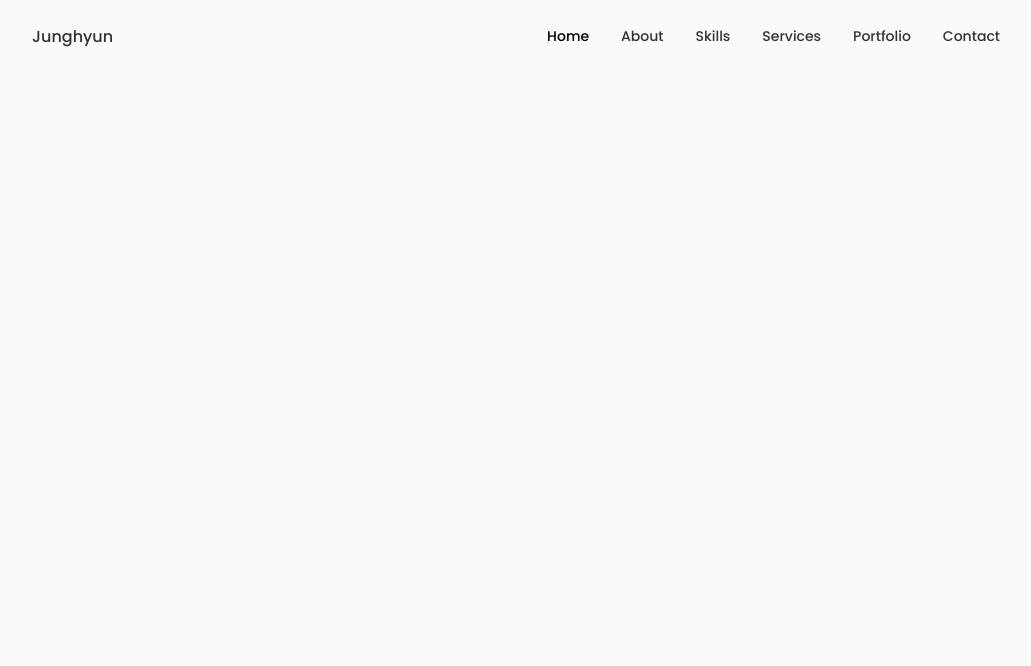
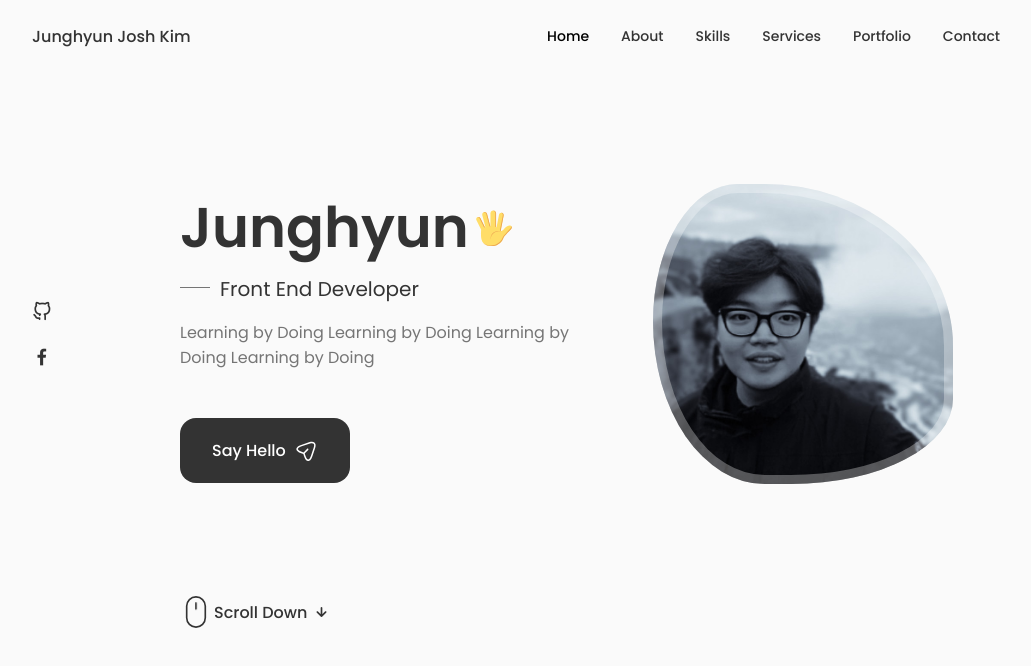
Before and after one commit to junghyun-josh-kim/portfolio-junghyun, a React (Create React App) app: page / in a window 1280 px wide. Shown: the top 666 px of the page, without its empty margins (124-1155 px from the left). Built offline with nearby package versions, Linux system fonts and the light colour scheme.

Commit message:
Home: Profile img

```diff
--- a/src/App.js
+++ b/src/App.js
@@ -1,10 +1,14 @@
 import './App.css';
 import Header from './components/header/Header';
+import Home from './components/home/Home';
 
 function App() {
   return (
     <>
       <Header />
+      <main>
+        <Home />
+      </main>
     </>
   );
 }
--- a/src/components/header/Header.jsx
+++ b/src/components/header/Header.jsx
@@ -8,7 +8,7 @@
     <header className='header'>
       <nav className='nav container'>
         <a href='index.html' className='nav__logo'>
-          Junghyun
+          Junghyun Josh Kim
         </a>
         <div className={Toggle ? 'nav__menu show-menu' : 'nav__menu'}>
           <ul className='nav__list grid'>
--- /dev/null
+++ b/src/components/home/Data.jsx
@@ -0,0 +1,84 @@
+const Data = () => {
+  return (
+    <div className='home__data'>
+      <h1 className='home__title'>
+        Junghyun
+        <svg
+          width='36'
+          height='36'
+          viewBox='0 0 48 48'
+          fill='none'
+          xmlns='http://www.w3.org/2000/svg'
+          class='home__hand'
+        >
+          <path
+            d='M25.4995 32.0305L31.3495 33.1555L36.1495 8.48051C36.4495 6.83051 35.3995 5.18051 33.8245 4.88051C32.1745 4.58051 30.5995 5.70551 30.2995 7.35551L25.4995 32.0305Z'
+            fill='#FFDD67'
+          ></path>
+          <path
+            d='M33.8996 4.88018C33.6746 4.80518 33.5246 4.80518 33.2996 4.80518C34.6496 5.33018 35.3996 6.75518 35.0996 8.25518L30.2996 32.9302L31.3496 33.1552L36.1496 8.48018C36.5246 6.75518 35.4746 5.18018 33.8996 4.88018Z'
+            fill='#EBA352'
+          ></path>
+          <path
+            d='M19.4995 32.7802H26.5495V5.55518C26.5495 3.53018 24.9745 1.80518 23.0245 1.80518C21.1495 1.80518 19.4995 3.45518 19.4995 5.55518V32.7802Z'
+            fill='#FFDD67'
+          ></path>
+          <path
+            d='M23.0995 1.80518C22.9495 1.80518 22.7245 1.80518 22.5745 1.88018C24.2995 2.18018 25.5745 3.68018 25.5745 5.55518V32.8552H26.6245V5.55518C26.6245 3.45518 25.0495 1.80518 23.0995 1.80518Z'
+            fill='#EBA352'
+          ></path>
+          <path
+            d='M15.7495 32.7054L21.7495 31.1304L15.2245 6.30541C14.7745 4.58041 13.0495 3.53041 11.3995 3.90541C9.74948 4.35541 8.77448 6.08041 9.22448 7.80541L15.7495 32.7054Z'
+            fill='#FFDD67'
+          ></path>
+          <path
+            d='M11.3995 3.90541L10.9495 4.13041C12.4495 4.05541 13.7995 5.03041 14.2495 6.60541L20.7745 31.4304L21.8245 31.1304L15.2245 6.30541C14.7745 4.58041 13.0495 3.53041 11.3995 3.90541Z'
+            fill='#EBA352'
+          ></path>
+          <path
+            d='M2.99937 10.355C1.57437 11.03 1.12437 12.83 1.87437 14.33L11.7744 34.055L16.7994 31.505L6.89937 11.78C6.14937 10.28 4.42437 9.68 2.99937 10.355Z'
+            fill='#FFDD67'
+          ></path>
+          <path
+            d='M2.99956 10.355C2.84956 10.43 2.69956 10.505 2.54956 10.655C3.82456 10.28 5.24956 10.955 5.92456 12.305L15.8246 32.03L16.7996 31.58L6.89956 11.78C6.14956 10.28 4.42456 9.68 2.99956 10.355Z'
+            fill='#EBA352'
+          ></path>
+          <path
+            d='M46.2744 22.2801C45.0744 19.9551 41.3244 20.1051 37.4994 24.3051C34.7994 27.2301 34.2744 28.2051 31.5744 28.1301V25.0551C31.5744 25.0551 25.7994 20.7801 14.3244 22.7301C14.3244 22.7301 7.79945 23.6301 7.79945 27.0801C7.79945 27.0801 6.67445 35.4051 8.99945 40.6551C12.4494 48.4551 30.1494 50.4801 35.6994 37.2051C36.8244 34.5801 39.0744 32.6301 41.0994 30.1551C43.4244 27.1551 47.5494 24.7551 46.2744 22.2801Z'
+            fill='#FFDD67'
+          ></path>
+          <path
+            d='M46.2745 22.28C46.0495 21.83 45.7495 21.53 45.3745 21.23C45.4495 21.305 45.5245 21.38 45.5245 21.53C46.7995 24.08 42.6745 26.405 40.1995 29.405C38.1745 31.88 35.9245 33.83 34.7995 36.455C29.9995 47.93 16.0495 47.93 10.1995 42.68C15.5245 48.68 30.5245 49.28 35.5495 37.205C36.6745 34.58 38.9245 32.63 40.9495 30.155C43.4245 27.155 47.5495 24.755 46.2745 22.28ZM32.3245 28.13C27.4495 26.33 18.7495 29.63 19.9495 38.405C19.9495 30.23 27.3745 28.205 31.4245 28.205C32.0245 28.13 32.3245 28.13 32.3245 28.13Z'
+            fill='#EBA352'
+          ></path>
+        </svg>
+      </h1>
+      <h3 className='home__subtitle'>Front End Developer</h3>
+      <p className='home__description'>
+        Learning by Doing Learning by Doing Learning by Doing Learning by Doing
+      </p>
+      <a href='' className='button button--flex'>
+        Say Hello
+        <svg
+          class='button__icon'
+          xmlns='http://www.w3.org/2000/svg'
+          width='24'
+          height='24'
+          viewBox='0 0 24 24'
+          fill='none'
+        >
+          <path
+            d='M14.2199 21.9352C13.0399 21.9352 11.3699 21.1052 10.0499 17.1352L9.32988 14.9752L7.16988 14.2552C3.20988 12.9352 2.37988 11.2652 2.37988 10.0852C2.37988 8.91525 3.20988 7.23525 7.16988 5.90525L15.6599 3.07525C17.7799 2.36525 19.5499 2.57525 20.6399 3.65525C21.7299 4.73525 21.9399 6.51525 21.2299 8.63525L18.3999 17.1252C17.0699 21.1052 15.3999 21.9352 14.2199 21.9352ZM7.63988 7.33525C4.85988 8.26525 3.86988 9.36525 3.86988 10.0852C3.86988 10.8052 4.85988 11.9052 7.63988 12.8252L10.1599 13.6652C10.3799 13.7352 10.5599 13.9152 10.6299 14.1352L11.4699 16.6552C12.3899 19.4352 13.4999 20.4252 14.2199 20.4252C14.9399 20.4252 16.0399 19.4352 16.9699 16.6552L19.7999 8.16525C20.3099 6.62525 20.2199 5.36525 19.5699 4.71525C18.9199 4.06525 17.6599 3.98525 16.1299 4.49525L7.63988 7.33525Z'
+            fill='var(--container-color)'
+          ></path>
+          <path
+            d='M10.11 14.7052C9.92005 14.7052 9.73005 14.6352 9.58005 14.4852C9.29005 14.1952 9.29005 13.7152 9.58005 13.4252L13.16 9.83518C13.45 9.54518 13.93 9.54518 14.22 9.83518C14.51 10.1252 14.51 10.6052 14.22 10.8952L10.64 14.4852C10.5 14.6352 10.3 14.7052 10.11 14.7052Z'
+            fill='var(--container-color)'
+          ></path>
+        </svg>
+      </a>
+    </div>
+  );
+};
+
+export default Data;
--- /dev/null
+++ b/src/components/home/Home.jsx
@@ -0,0 +1,22 @@
+import './home.css';
+import Social from './Social';
+import Data from './Data';
+import ScrollDown from './ScrollDown';
+
+const Home = () => {
+  return (
+    <section className='home section' id='home'>
+      <div className='home__container container grid'>
+        <div className='home__content grid'>
+          <Social />
+          <div className='home__img'></div>
+          <Data />
+        </div>
+
+        <ScrollDown />
+      </div>
+    </section>
+  );
+};
+
+export default Home;
--- /dev/null
+++ b/src/components/home/ScrollDown.jsx
@@ -0,0 +1,47 @@
+const ScrollDown = () => {
+  return (
+    <div className='home__scroll'>
+      <a href='#about' className='home__scroll-button button--flex'>
+        <svg
+          width='32px'
+          height='32px'
+          class='home__scroll-mouse'
+          viewBox='0 0 247 390'
+          version='1.1'
+          xmlns='http://www.w3.org/2000/svg'
+          xmlnsXlink='http://www.w3.org/1999/xlink'
+          style={{
+            fillRule: 'evenodd',
+            clipRule: 'evenodd',
+            strokeLinecap: 'round',
+            strokeLinejoin: 'round',
+            strokeMiterlimit: '1.5',
+          }}
+        >
+          <path
+            class='wheel'
+            d='M123.359,79.775l0,72.843'
+            style={{
+              fill: 'none',
+              stroke: 'var(--title-color)',
+              strokeWidth: '20px',
+            }}
+          ></path>
+          <path
+            id='mouse'
+            d='M236.717,123.359c0,-62.565 -50.794,-113.359 -113.358,-113.359c-62.565,0 -113.359,50.794 -113.359,113.359l0,143.237c0,62.565 50.794,113.359 113.359,113.359c62.564,0 113.358,-50.794 113.358,-113.359l0,-143.237Z'
+            style={{
+              fill: 'none',
+              stroke: 'var(--title-color)',
+              strokeWidth: '20px',
+            }}
+          ></path>
+        </svg>
+        <span className='home__scroll-name'>Scroll Down</span>
+        <i class='uil uil-arrow-down home__scroll-arrow'></i>
+      </a>
+    </div>
+  );
+};
+
+export default ScrollDown;
--- /dev/null
+++ b/src/components/home/Social.jsx
@@ -0,0 +1,22 @@
+const Social = () => {
+  return (
+    <div className='home__social'>
+      <a
+        href='https://github.com/junghyun-josh-kim'
+        className='home__social-icon'
+        target='_blank'
+      >
+        <i class='uil uil-github-alt'></i>
+      </a>
+      <a
+        href='https://www.facebook.com/junghyun.kim.739978'
+        className='home__social-icon'
+        target='_blank'
+      >
+        <i class='uil uil-facebook-f'></i>
+      </a>
+    </div>
+  );
+};
+
+export default Social;
--- /dev/null
+++ b/src/components/home/home.css
@@ -0,0 +1,129 @@
+.home__container {
+  row-gap: 7rem;
+}
+
+.home__content {
+  grid-template-columns: 116px repeat(2, 1fr);
+  padding-top: 5.5rem;
+  column-gap: 2rem;
+  align-items: center;
+}
+
+.home__social {
+  display: grid;
+  grid-template-columns: max-content;
+  row-gap: 1rem;
+}
+
+.home__social-icon {
+  font-size: 1.25rem;
+  color: var(--title-color);
+}
+
+.home__social-icon:hover {
+  color: var(--title-color-dark);
+}
+
+.home__title {
+  font-size: var(--big-font-size);
+  margin-bottom: var(--mb-0-25);
+}
+
+.home__hand {
+  width: 38px;
+  height: 38px;
+  margin-left: 0.4rem;
+}
+
+.home__subtitle {
+  position: relative;
+  font-size: var(--h3-font-size);
+  padding-left: 2.5rem;
+  font-weight: var(--font-normal);
+  margin-bottom: var(--mb-1);
+}
+
+.home__subtitle::before {
+  content: '';
+  position: absolute;
+  width: 30px;
+  height: 1px;
+  background-color: var(--text-color);
+  left: 0;
+  top: 0.8rem;
+}
+
+.home__description {
+  max-width: 400px;
+  margin-bottom: var(--mb-3);
+}
+
+.home__img {
+  background: url(../../assets/profile.jpg);
+  background-repeat: no-repeat;
+  background-position: center;
+  background-size: cover;
+  box-shadow: inset 0 0 0 9px rgb(255 255 255 / 30%);
+  order: 1;
+  justify-self: center;
+  width: 300px;
+  height: 300px;
+  animation: profile__animate 8s ease-in-out infinite 1s;
+}
+
+@keyframes profile__animate {
+  0% {
+    border-radius: 60% 40% 30% 70% / 60% 30% 70% 40%;
+  }
+  50% {
+    border-radius: 30% 70% 60% 40% / 50% 60% 30% 60%;
+  }
+  100% {
+    border-radius: 60% 40% 30% 70% / 60% 30% 70% 40%;
+  }
+}
+
+.home__scroll {
+  margin-left: 9.25rem;
+}
+
+.wheel {
+  animation: scroll 2s ease infinite;
+}
+
+@keyframes scroll {
+  0% {
+    transform: translateY(0);
+  }
+
+  30% {
+    transform: translateY(3.75rem);
+  }
+}
+
+.home__scroll-name {
+  color: var(--title-color);
+  font-weight: var(--font-medium);
+  margin-right: var(--mb-0-25);
+  margin-left: 2px;
+}
+
+.home__scroll-arrow {
+  font-size: 1.25rem;
+  color: var(--title-color);
+}
+
+/* Large Devices */
+@media screen and (max-width: 992px) {
+}
+
+/* Medium Devices */
+@media screen and (max-width: 768px) {
+}
+
+@media screen and (max-width: 576px) {
+}
+
+/* Small Devices */
+@media screen and (max-width: 350px) {
+}
```
Also changed, not shown: src/assets/profile.jpg (added), src/assets/scroll.svg (added).
